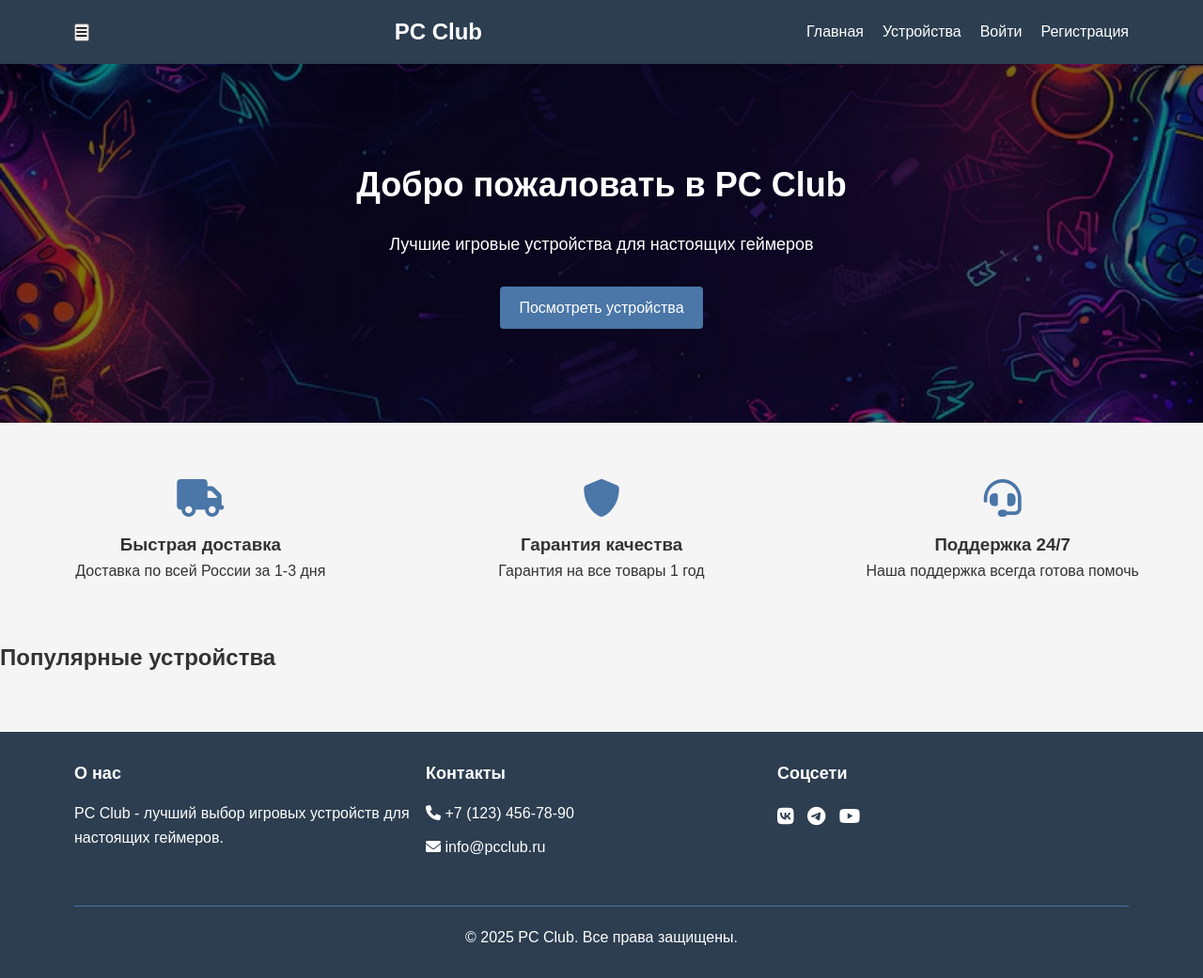
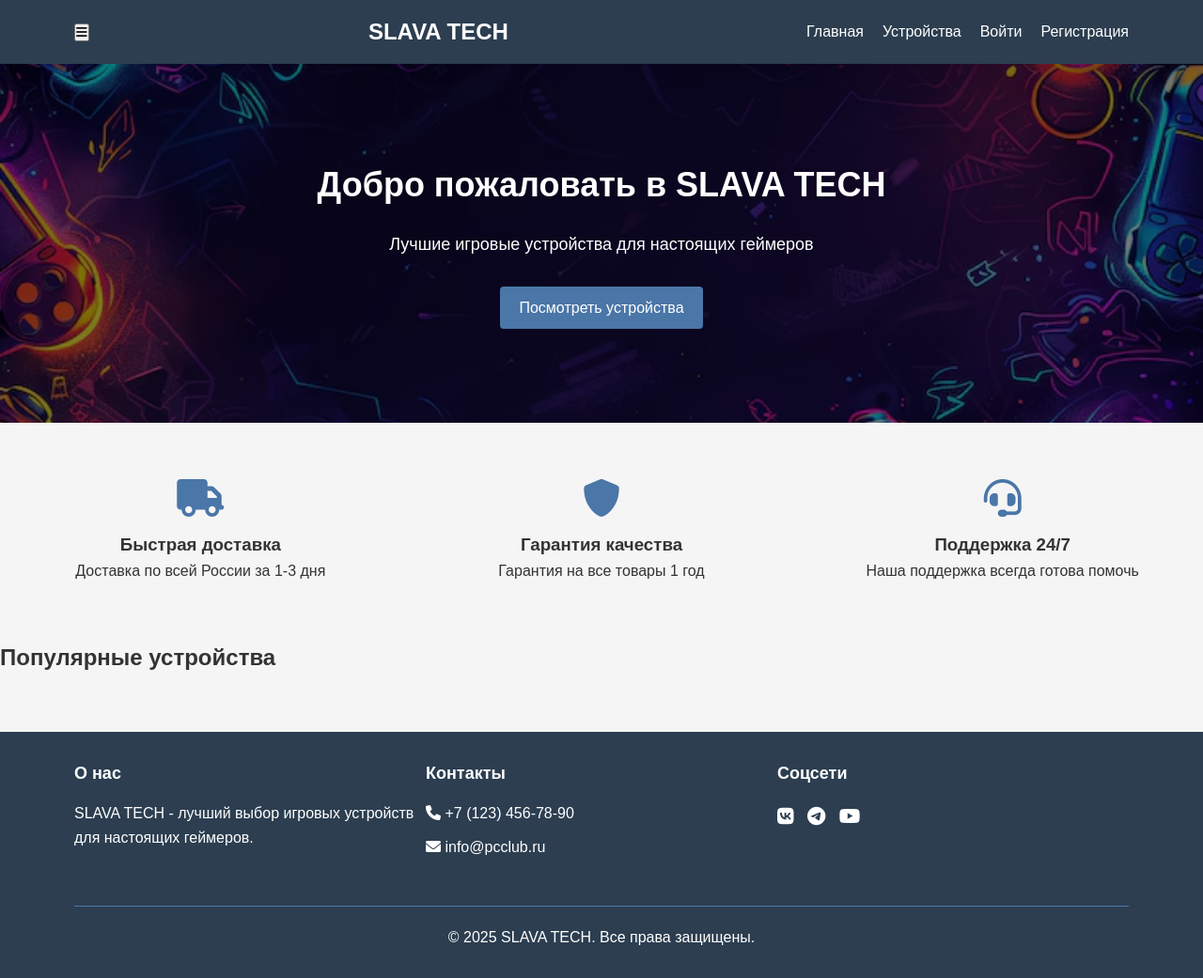
Before and after one commit to Ak1r7/slava, a PHP site: page /index.php in a window 1280 px wide. Shown: the whole page at 94% size. Run offline with PHP 8.4, Linux system fonts and the light colour scheme; data that the repository does not hold is empty.

Commit message:
first commit

```diff
--- a/pc_club/includes/footer.php
+++ b/pc_club/includes/footer.php
@@ -4,7 +4,7 @@
             <div class="footer-content">
                 <div class="footer-section">
                     <h3>О нас</h3>
-                    <p>PC Club - лучший выбор игровых устройств для настоящих геймеров.</p>
+                    <p>SLAVA TECH - лучший выбор игровых устройств для настоящих геймеров.</p>
                 </div>
                 <div class="footer-section">
                     <h3>Контакты</h3>
@@ -21,7 +21,7 @@
                 </div>
             </div>
             <div class="copyright">
-                <p>&copy; <?php echo date('Y'); ?> PC Club. Все права защищены.</p>
+                <p>&copy; <?php echo date('Y'); ?> SLAVA TECH. Все права защищены.</p>
             </div>
         </div>
     </footer>
--- a/pc_club/includes/header.php
+++ b/pc_club/includes/header.php
@@ -11,7 +11,7 @@
     <header>
         <div class="container">
             <div class="logo">
-                <h1><a href="index.php">PC Club</a></h1>
+                <h1><a href="index.php">SLAVA TECH</a></h1>
             </div>
             <nav>
                 <ul>
--- a/pc_club/index.php
+++ b/pc_club/index.php
@@ -3,7 +3,7 @@
 
 <section class="hero">
     <div class="hero-content">
-        <h2>Добро пожаловать в PC Club</h2>
+        <h2>Добро пожаловать в SLAVA TECH</h2>
         <p>Лучшие игровые устройства для настоящих геймеров</p>
         <a href="products.php" class="btn">Посмотреть устройства</a>
     </div>
```
